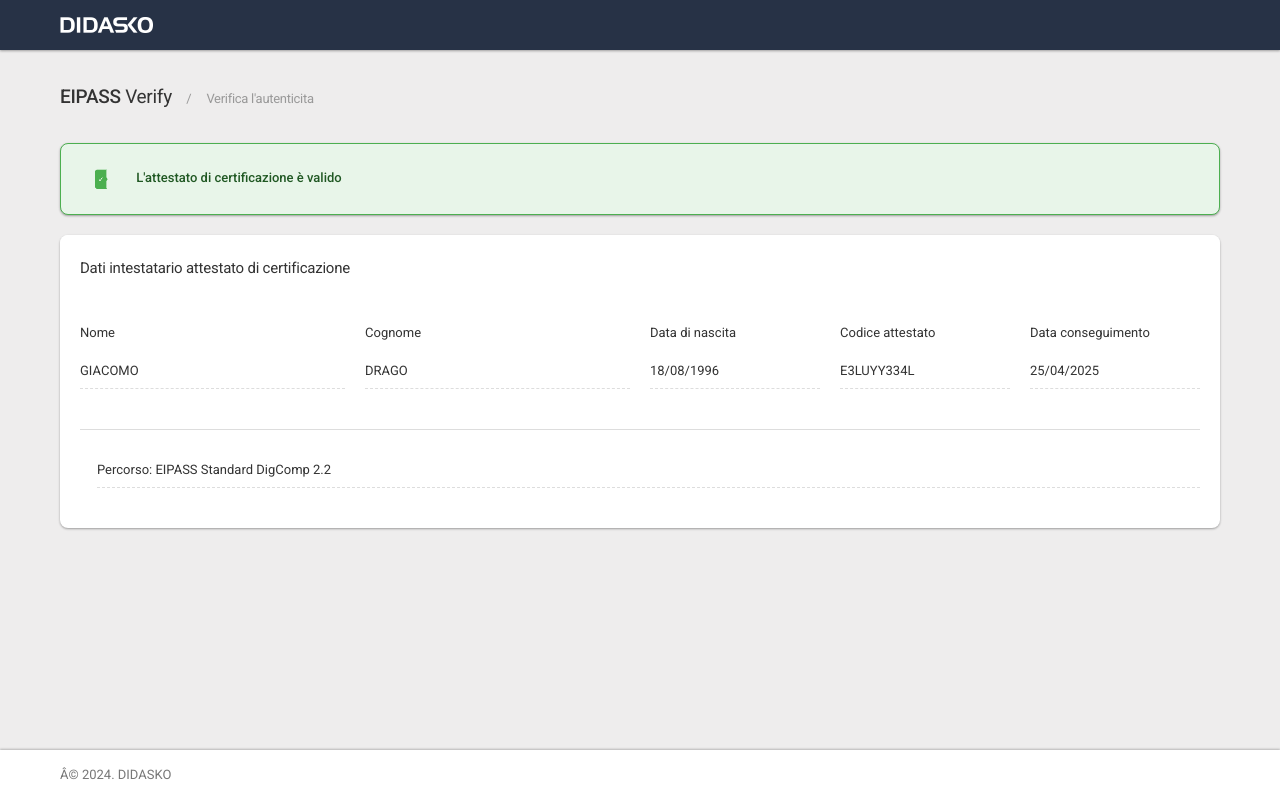
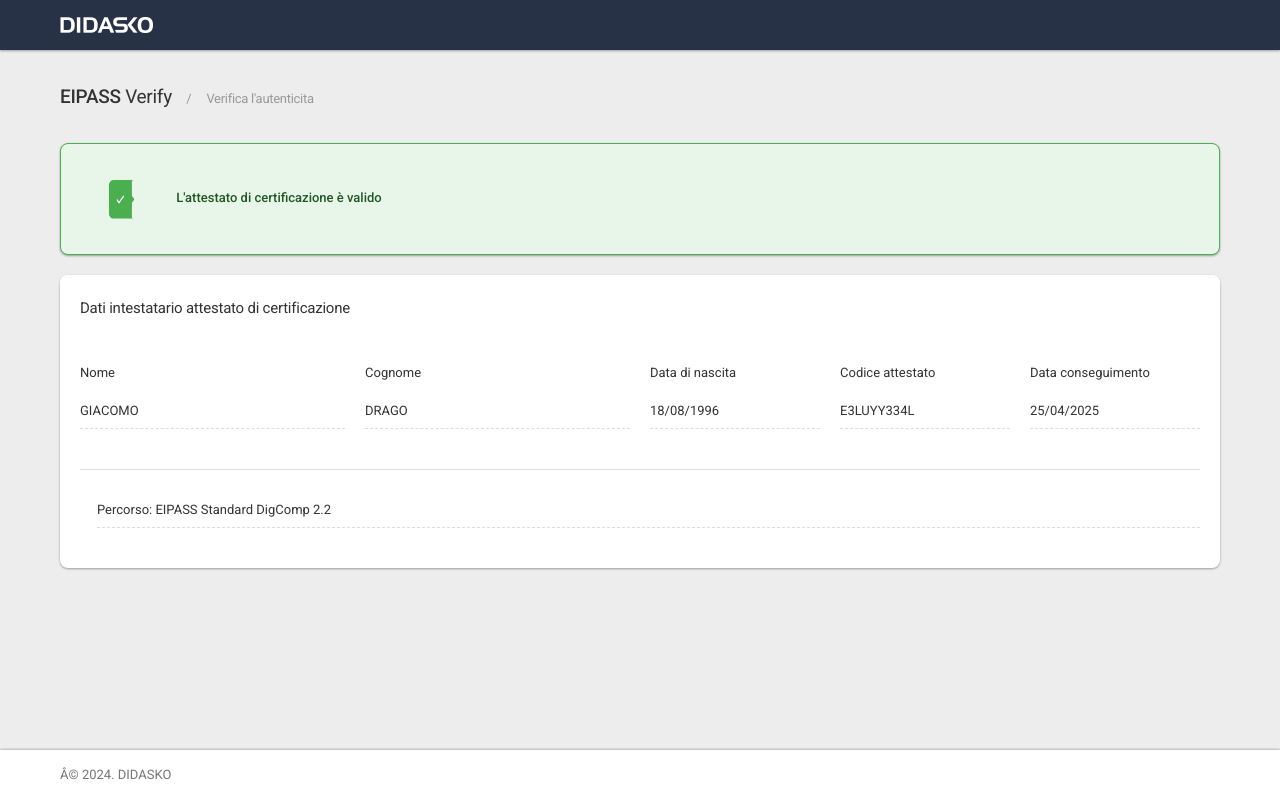
Before and after one commit to didaskoeipass/didaskoeipass-website_form-qrcode_attestato.phpid-E3LUYY334L, a plain HTML site: page index.html in a window 1280 px wide. Drawn offline with Linux system fonts and the light colour scheme; some icons are missing; a web font is replaced by a local one.

Commit message:
Update styles.css

```diff
--- a/styles.css
+++ b/styles.css
@@ -31,8 +31,8 @@
 
 /* ✅ Style for custom PNG icon */
 .custom-success .custom-icon {
-  width: 40px; /* Make it bigger here */
-  height: 40px;
+  width: 80px; /* Make it bigger here */
+  height: 80px;
   margin-right: 12px;
   vertical-align: middle;
 }
```
